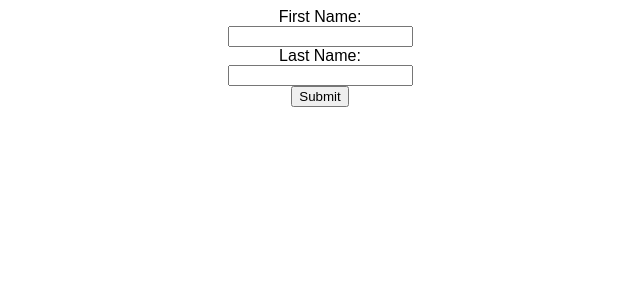
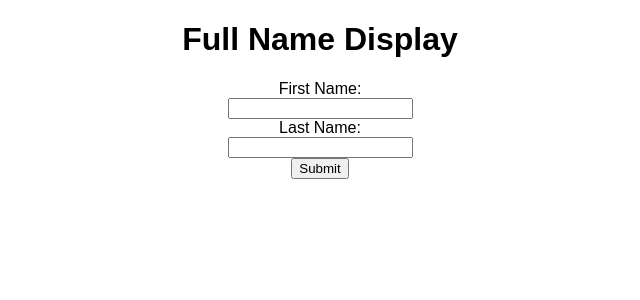
Before and after one commit to AdityaPSingh3/XDisplayName, a React (Create React App) app: page / in a window 1280 px wide. Shown: the top 300 px of the page, without its empty margins (325-965 px from the left). Built offline with nearby package versions, Linux system fonts and the light colour scheme.

Commit message:
Update FullNameForm.js

```diff
--- a/src/FullNameForm.js
+++ b/src/FullNameForm.js
@@ -7,7 +7,7 @@ const FullNameForm = () => {
   const [isSubmitted, setIsSubmitted] = useState(false);
 
   const handleSubmit = (e) => {
-    e.preventDefault();
+    e.preventDefault(); // Prevent default form submission behavior
     if (firstName && lastName) {
       setFullName(`${firstName} ${lastName}`);
       setIsSubmitted(true);
@@ -18,6 +18,7 @@ const FullNameForm = () => {
 
   return (
     <div style={{ marginLeft: "10px" }}>
+      <h1>Full Name Display</h1>
       <form onSubmit={handleSubmit} style={{ display: "inline-block" }}>
         <label>
           First Name:
```
